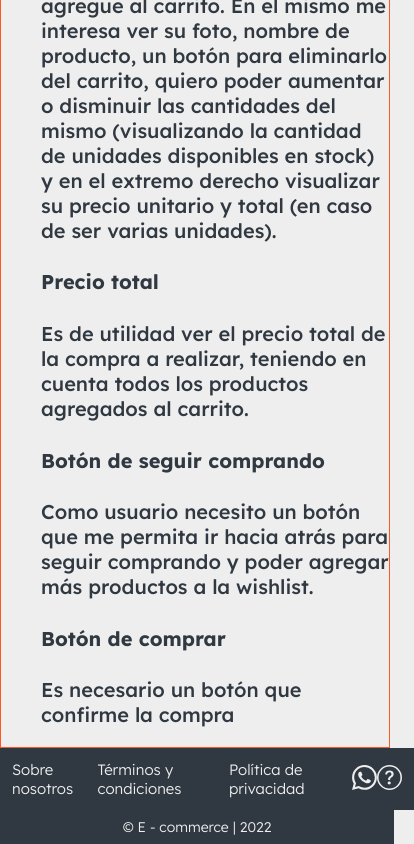
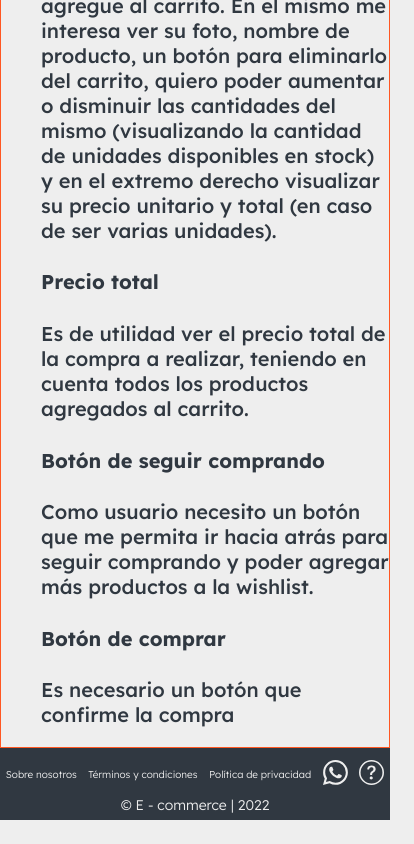
Before and after one commit to e-commerce-henry/client-pf-e-commerce, a React (Create React App) app: page /cart in a window 390 px wide. Shown: the part 468-1312 px from the top of the page, 414 px wide, since content can reach past the window. After the commit the page ends 1288 px from the top, so only its background shows below. Built offline with nearby package versions, Linux system fonts and the light colour scheme.

Commit message:
aportando al responsive

```diff
--- a/src/components/Cards/Cards.jsx
+++ b/src/components/Cards/Cards.jsx
@@ -6,6 +6,7 @@ import { orderByName, orderByPrice, getProducts, filterProductsByCategory, getCa
 import Card from './Card';
 import Style from './Cards.module.css';
 import Pagination from "../Pagination/Pagination";
+import Footer from "../Footer/Footer";
 
 function valProduct(e){
     if(e.id){
@@ -113,7 +114,7 @@ function Cards(){
         <Pagination productsPerPage = {productsPerPage}
             allProducts = {products.length}
             pagination = {pagination} /></div>
-
+        <div><Footer /></div>
         </div>
     )
 };
--- a/src/components/Cards/Cards.module.css
+++ b/src/components/Cards/Cards.module.css
@@ -42,6 +42,11 @@
   cursor: pointer;
 }
 
+.pagination {
+  margin-left: auto;
+  margin-right: auto;
+}
+
 @media only screen and (max-width: 768px) {
   .flef {
     position: absolute;
--- a/src/components/Footer/Footer.jsx
+++ b/src/components/Footer/Footer.jsx
@@ -9,14 +9,14 @@ function Footer(){
                 <div><Link to="/sobreNosotros">Sobre nosotros</Link></div>
                 <div><Link to="/terminoYcondiciones">Términos y condiciones</Link></div>
                 <div><Link to="/politicaDePrivacidad">Política de privacidad</Link></div>
-                <div>
+                <div className={Style.icons}>
                     <a href="https://api.whatsapp.com/send?phone=+543415994708" target="_blank" rel="noreferrer noopener" >
                         <svg xmlns="http://www.w3.org/2000/svg" width="25" height="25" fill="currentColor" className="bi bi-whatsapp" viewBox="0 0 16 16">
                             <path d="M13.601 2.326A7.854 7.854 0 0 0 7.994 0C3.627 0 .068 3.558.064 7.926c0 1.399.366 2.76 1.057 3.965L0 16l4.204-1.102a7.933 7.933 0 0 0 3.79.965h.004c4.368 0 7.926-3.558 7.93-7.93A7.898 7.898 0 0 0 13.6 2.326zM7.994 14.521a6.573 6.573 0 0 1-3.356-.92l-.24-.144-2.494.654.666-2.433-.156-.251a6.56 6.56 0 0 1-1.007-3.505c0-3.626 2.957-6.584 6.591-6.584a6.56 6.56 0 0 1 4.66 1.931 6.557 6.557 0 0 1 1.928 4.66c-.004 3.639-2.961 6.592-6.592 6.592zm3.615-4.934c-.197-.099-1.17-.578-1.353-.646-.182-.065-.315-.099-.445.099-.133.197-.513.646-.627.775-.114.133-.232.148-.43.05-.197-.1-.836-.308-1.592-.985-.59-.525-.985-1.175-1.103-1.372-.114-.198-.011-.304.088-.403.087-.088.197-.232.296-.346.1-.114.133-.198.198-.33.065-.134.034-.248-.015-.347-.05-.099-.445-1.076-.612-1.47-.16-.389-.323-.335-.445-.34-.114-.007-.247-.007-.38-.007a.729.729 0 0 0-.529.247c-.182.198-.691.677-.691 1.654 0 .977.71 1.916.81 2.049.098.133 1.394 2.132 3.383 2.992.47.205.84.326 1.129.418.475.152.904.129 1.246.08.38-.058 1.171-.48 1.338-.943.164-.464.164-.86.114-.943-.049-.084-.182-.133-.38-.232z"/>
                         </svg>
                     </a>
                 </div>
-                <div>
+                <div className={Style.icons}>
                 <Link to="/faq">
                         <svg xmlns="http://www.w3.org/2000/svg" width="25" height="25" fill="currentColor" className="bi bi-question-circle" viewBox="0 0 16 16">
                             <path d="M8 15A7 7 0 1 1 8 1a7 7 0 0 1 0 14zm0 1A8 8 0 1 0 8 0a8 8 0 0 0 0 16z"/>
--- a/src/components/Footer/Footer.module.css
+++ b/src/components/Footer/Footer.module.css
@@ -3,7 +3,7 @@
   bottom: 0; */
   /* position: fixed;
   bottom: 0; */
-  padding: 12px;
+  padding-top: 12px;
   height: 9%;
   background-color: #303841;
   width: 100%;
@@ -28,7 +28,7 @@
 .copy {
   /* position: fixed;
   bottom: 0; */
-  padding: 2px;
+  padding-top: 2px;
   background-color: #303841;
   display: flex;
   justify-content: center;
@@ -43,3 +43,9 @@
   position: absolute;
   bottom: -750px;
 } */
+
+@media only screen and (max-width: 768px) {
+  .container {
+    font-size: 10px;
+  }
+}
--- a/src/components/HomeOrganization/HomeOrganization.jsx
+++ b/src/components/HomeOrganization/HomeOrganization.jsx
@@ -1,7 +1,6 @@
 import Cards from '../Cards/Cards';
 import Style from './HomeOrganization.module.css'
 import SaleBanner from '../SaleBanner/SaleBanner'
-import Footer from '../Footer/Footer';
 
 function HomeOrganization(){
     return(
@@ -9,7 +8,6 @@ function HomeOrganization(){
         <div className={Style.thebar}>
              <div className={Style.lateral}></div>
             <div className={Style.central}> <SaleBanner /><Cards />  </div>
-            <div className={Style.footer}> <Footer /> </div>
         </div>
 
         </>
--- a/src/components/Pagination/Pagination.module.css
+++ b/src/components/Pagination/Pagination.module.css
@@ -39,3 +39,10 @@
   color: #00adb5;
   border: solid 2px #00adb5;
 }
+
+@media only screen and (max-width: 768px) {
+  .pag {
+    font-size: 15px;
+    width: 40px;
+  }
+}
```
